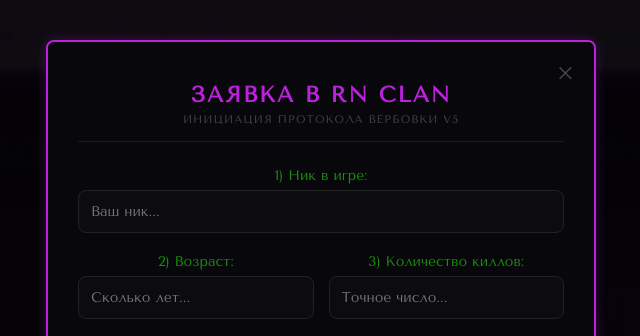
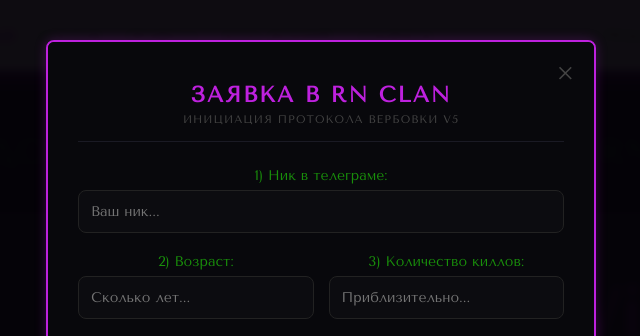
Before and after one commit to AzaFrontDev/rn-clan-v5, a website: page index.html in a window 1280 px wide. Both pictures are taken after a click on the link "ПОДАТЬ ЗАЯВКУ". Shown: the top 336 px of the page, 319-959 px from the left. Drawn offline with nearby package versions, Linux system fonts and the light colour scheme.

```diff
--- a/index.html
+++ b/index.html
@@ -62,7 +62,7 @@
       <div class="banner banner--main">
         <h2 class="banner__title">RN на&nbsp;связи</h2>
          <p class="banner__text">Живая атмосфера, соревновательный азарт и&nbsp;сообщество своих людей. Мы&nbsp;развиваем свой клан, играем и&nbsp;двигаемся вперед.</p>
-        <a class="banner__link" href="html/roster.html">Смотреть состав</a>
+       <a class="banner__link" href="html/roster.html">Смотреть состав</a>
       </div>
     </div>
   </div>
@@ -95,7 +95,7 @@
 
       <!-- Поле 1 -->
       <label style="display:flex; flex-direction:column; gap:6px; font-size: 14px; color: rgb(25, 143, 11);">
-        1) Ник в игре:
+        1) Ник в телеграме:
         <input type="text" id="userNick" required placeholder="Ваш ник..." style="width:100%; padding:12px; background:#0c0c10; border:1px solid #222; color:rgb(25, 143, 11); border-radius:8px; font-family: inherit; font-size: 14px; transition: all 0.2s;" onfocus="this.style.borderColor='rgb(190, 33, 222)'; this.style.boxShadow='0 0 6px rgba(190, 33, 222, 0.2)'; this.style.outline='none'" onblur="this.style.borderColor='#222'; this.style.boxShadow='none'">
       </label>
 
@@ -108,7 +108,7 @@
 
         <label style="display:flex; flex-direction:column; gap:6px; font-size: 14px; color: rgb(25, 143, 11);">
           3) Количество киллов:
-          <input type="number" id="userKills" required placeholder="Точное число..." style="width:100%; padding:12px; background:#0c0c10; border:1px solid #222; color:rgb(25, 143, 11); border-radius:8px; font-family: inherit; font-size: 14px; transition: all 0.2s;" onfocus="this.style.borderColor='rgb(190, 33, 222)'; this.style.boxShadow='0 0 6px rgba(190, 33, 222, 0.2)'; this.style.outline='none'" onblur="this.style.borderColor='#222'; this.style.boxShadow='none'">
+          <input type="number" id="userKills" required placeholder="Приблизительно..." style="width:100%; padding:12px; background:#0c0c10; border:1px solid #222; color:rgb(25, 143, 11); border-radius:8px; font-family: inherit; font-size: 14px; transition: all 0.2s;" onfocus="this.style.borderColor='rgb(190, 33, 222)'; this.style.boxShadow='0 0 6px rgba(190, 33, 222, 0.2)'; this.style.outline='none'" onblur="this.style.borderColor='#222'; this.style.boxShadow='none'">
         </label>
       </div>
 
```
